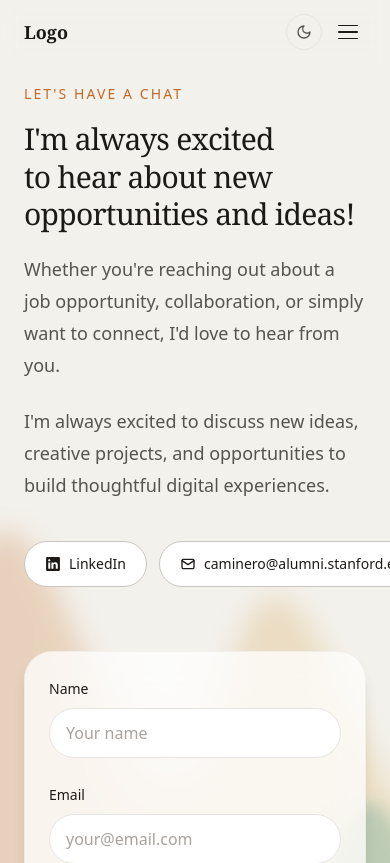
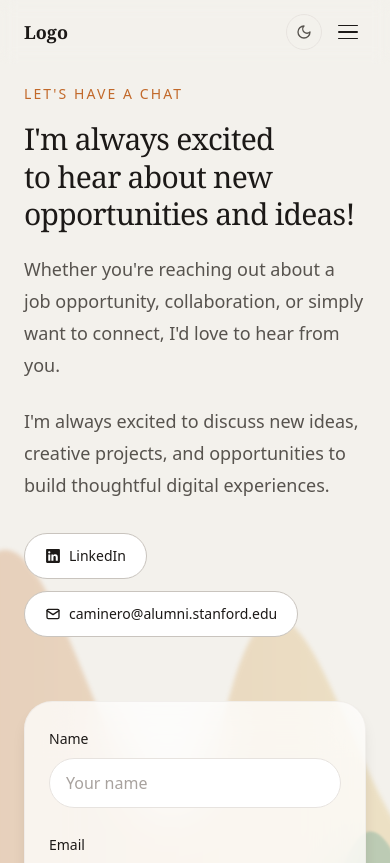
Before and after one commit to nerdboy626/portfolio, a Next.js app: page /contact in a window 390 px wide. Shown: the top 863 px of the page. Built offline with nearby package versions, Linux system fonts and the light colour scheme.

Commit message:
fix: make contact waves look less choppy on mobile devices

```diff
--- a/src/app/contact/components/AnimatedWaves.tsx
+++ b/src/app/contact/components/AnimatedWaves.tsx
@@ -15,21 +15,21 @@ const waves: Wave[] = [
     d: "M0,200 C200,80 400,340 600,220 C800,100 1000,380 1200,200 L1200,600 L0,600 Z",
     fill: "url(#wave-grad-1)",
     duration: 9,
-    blur: "blur-[14px]",
+    blur: "blur-[2px] md:blur-[14px]",
     opacity: "opacity-25",
   },
   {
     d: "M0,350 C300,180 600,460 900,280 C1050,190 1150,320 1200,300 L1200,600 L0,600 Z",
     fill: "url(#wave-grad-2)",
     duration: 12,
-    blur: "blur-[8px]",
+    blur: "blur-[1px] md:blur-[8px]",
     opacity: "opacity-35",
   },
   {
     d: "M0,400 C200,280 500,500 800,350 C950,270 1100,420 1200,380 L1200,600 L0,600 Z",
     fill: "url(#wave-grad-3)",
     duration: 7,
-    blur: "blur-[4px]",
+    blur: "blur-0 md:blur-[4px]",
     opacity: "opacity-25",
   },
 ];
--- a/src/app/contact/page.tsx
+++ b/src/app/contact/page.tsx
@@ -42,7 +42,7 @@ export default function ContactPage() {
           </p>
 
           {/* links */}
-          <div className="mt-10 flex gap-3">
+          <div className="mt-8 flex flex-wrap gap-3">
             <Link
               href="https://www.linkedin.com/in/nicolas-caminero"
               target="_blank"
```
